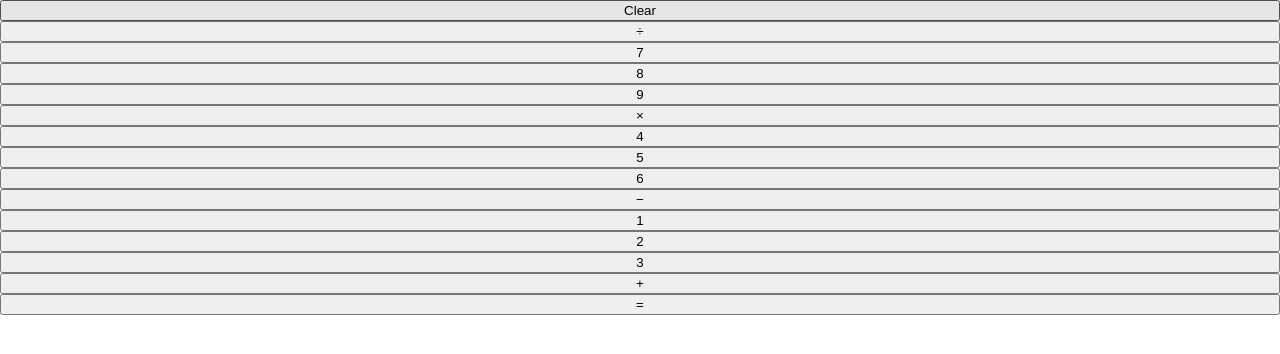
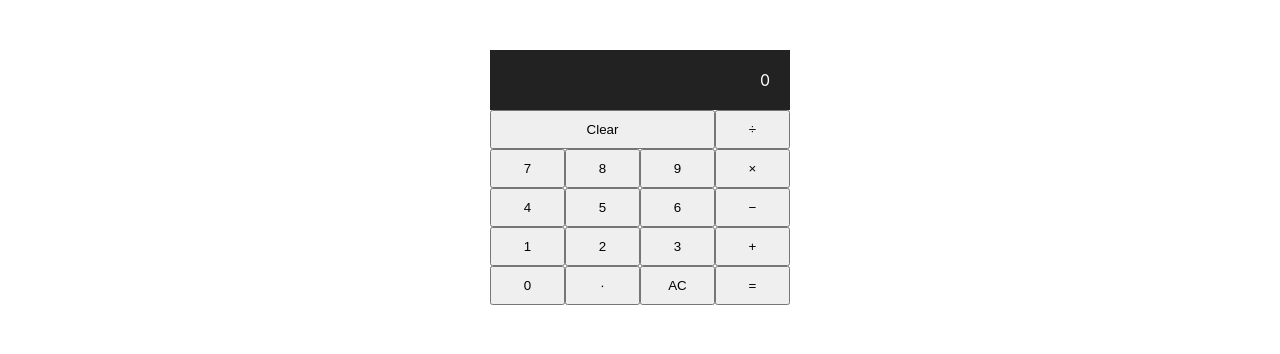
Before and after one commit to horne3754sg/react-calculator, a React (Create React App) app: page / in a window 1280 px wide. Shown: the top 354 px of the page. Built offline with nearby package versions, Linux system fonts and the light colour scheme.

Commit message:
Calculator key component and minor styling

```diff
--- a/src/App.scss
+++ b/src/App.scss
@@ -1,4 +1,5 @@
 .App {
+  margin-top: 50px;
   text-align: center;
 }
 
--- a/src/components/Calculator.jsx
+++ b/src/components/Calculator.jsx
@@ -1,38 +1,73 @@
 import React, { Component } from 'react'
+import { CalculatorKey } from '../utils/CalculatorKey'
 import './Calculator.scss'
 
 export default class Calculator extends Component {
   constructor(props) {
     super(props)
-    this.state = {}
+    this.state = {
+      result: 0,
+    }
   }
 
-  handleOnClick = () => {}
+  handleOnClick = (e) => {
+    const keyPressed = e.target.value
+    console.log(keyPressed)
+  }
 
-  renderButton = (text) => {
-    return <button>{text}</button>
+  handleOnClear = () => {
+    this.setState({ result: 0 })
+  }
+
+  renderInputKey = (text, classStr) => {
+    const classes = classStr ? `calculator-keys ${classStr}` : 'calculator-keys'
+    return (
+      <button className={classes} value={text} onClick={this.handleOnClick}>
+        {text}
+      </button>
+    )
+  }
+
+  renderOperandKey = (text, classStr) => {
+    const classes = classStr ? `calculator-keys ${classStr}` : 'calculator-keys'
+    return (
+      <button className={classes} value={text} onClick={this.handleOnClick}>
+        {text}
+      </button>
+    )
   }
 
   render() {
     return (
       <div className='calculator'>
-        <div className='result'></div>
-        <div className='inputs'>
-          {this.renderButton('Clear')}
-          {this.renderButton(String.fromCharCode(247))}
-          {this.renderButton('7')}
-          {this.renderButton('8')}
-          {this.renderButton('9')}
-          {this.renderButton(String.fromCharCode(215))}
-          {this.renderButton('4')}
-          {this.renderButton('5')}
-          {this.renderButton('6')}
-          {this.renderButton(String.fromCharCode(8722))}
-          {this.renderButton('1')}
-          {this.renderButton('2')}
-          {this.renderButton('3')}
-          {this.renderButton(String.fromCharCode(43))}
-          {this.renderButton(String.fromCharCode(61))}
+        <div className='ui-result'>{this.state.result}</div>
+        <div className='ui-inputs'>
+          <CalculatorKey
+            text='Clear'
+            classes='clear-key'
+            onClick={this.handleOnClear}
+          />
+          <CalculatorKey charCode='247' onClick={this.handleOnClick} />
+
+          <CalculatorKey text='7' onClick={this.handleOnClick} />
+          <CalculatorKey text='8' onClick={this.handleOnClick} />
+          <CalculatorKey text='9' onClick={this.handleOnClick} />
+          <CalculatorKey charCode='215' onClick={this.handleOnClick} />
+
+          <CalculatorKey text='4' onClick={this.handleOnClick} />
+          <CalculatorKey text='5' onClick={this.handleOnClick} />
+          <CalculatorKey text='6' onClick={this.handleOnClick} />
+          <CalculatorKey charCode='8722' onClick={this.handleOnClick} />
+
+          <CalculatorKey text='1' onClick={this.handleOnClick} />
+          <CalculatorKey text='2' onClick={this.handleOnClick} />
+          <CalculatorKey text='3' onClick={this.handleOnClick} />
+          <CalculatorKey charCode='43' onClick={this.handleOnClick} />
+
+          <CalculatorKey text='0' onClick={this.handleOnClick} />
+          <CalculatorKey charCode='8729' onClick={this.handleOnClick} />
+          <CalculatorKey text='AC' onClick={this.handleOnClick} />
+          <CalculatorKey charCode='61' onClick={this.handleOnClick} />
         </div>
       </div>
     )
--- a/src/components/Calculator.scss
+++ b/src/components/Calculator.scss
@@ -1,5 +1,28 @@
 .calculator {
-  .inputs {
+  margin: 0 auto;
+  max-width: 300px;
+
+  .ui-result {
+    display: flex;
+    align-items: center;
+    justify-content: flex-end;
+    background: #222;
+    color: #fff;
+    padding: 20px;
+  }
+
+  .ui-inputs {
     display: grid;
+    grid-template-columns: repeat(4, 1fr);
+    grid-template-rows: auto;
+
+    .calculator-keys {
+      padding: 10px;
+
+      &.clear-key {
+        grid-column-start: 1;
+        grid-column-end: 4;
+      }
+    }
   }
 }
--- /dev/null
+++ b/src/utils/CalculatorKey.jsx
@@ -0,0 +1,14 @@
+import React from 'react'
+
+export function CalculatorKey(props) {
+  let classes = props.classes
+    ? `calculator-keys ${props.classes}`
+    : 'calculator-keys'
+  let text = props.charCode ? String.fromCharCode(props.charCode) : props.text
+
+  return (
+    <button className={classes} value={text} onClick={props.onClick}>
+      {text}
+    </button>
+  )
+}
```
